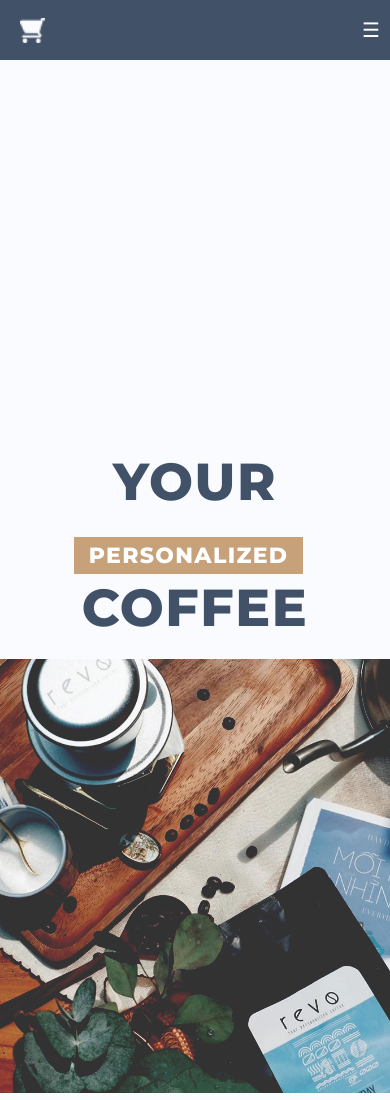
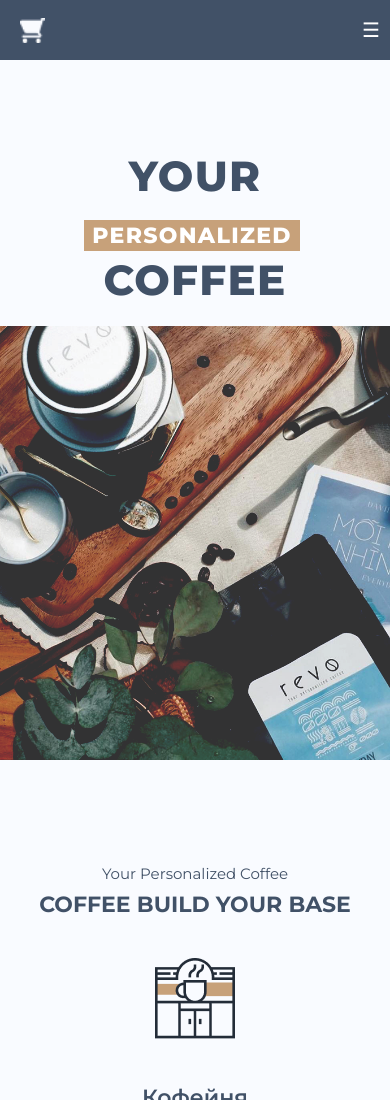
Before and after one commit to LizKa2091/fullstack-prac1, a plain HTML site: page index.html in a window 390 px wide. Shown: the top 1100 px of the page. Drawn offline with Linux system fonts and the light colour scheme.

Commit message:
fix: fix margin top for hero title

```diff
--- a/styles/styles.css
+++ b/styles/styles.css
@@ -498,9 +498,9 @@ button {
       margin-right: -120px;
    }
 
-   .main .hero .hero__title {
+   .main .hero .hero__wrapper .hero__title {
       font-size: 42px;
-      margin-top: 200px;
+      margin-top: 0 !important;
    }
 
    .features .features__list {
@@ -946,10 +946,10 @@ button {
 
    .main .hero .hero__title {
       font-size: 24px;
-      margin-top: 30px;
+      margin-top: 0;
    }
 
-   .main .hero .hero__title .hero__title-accent {
+   .main .hero .hero__wrapper .hero__title .hero__title-accent {
       padding: 2px 8px;
       margin-left: -6px;
       font-size: 22px;
```
